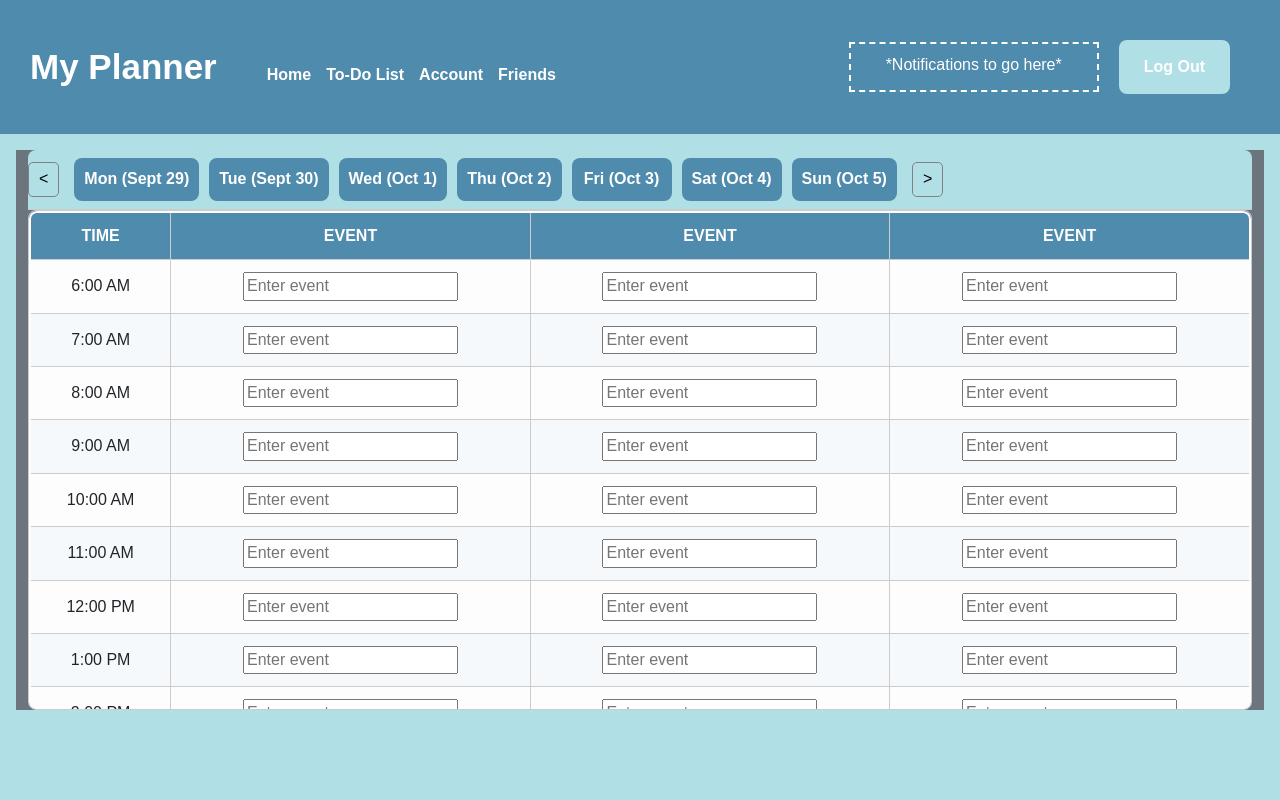
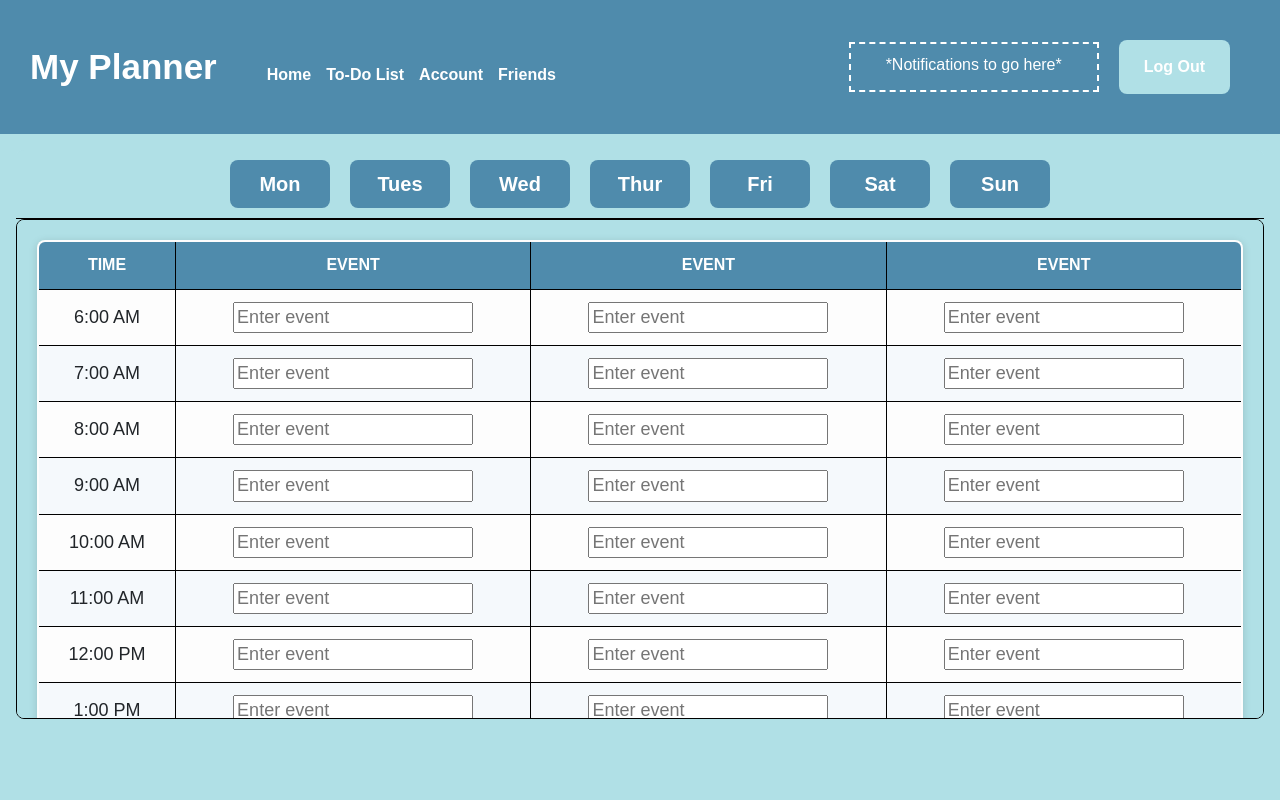
Before and after one commit to mstone13/startup, a React (Vite) app: page / in a window 1280 px wide. Shown: the top 800 px of the page. Built offline with nearby package versions, Linux system fonts and the light colour scheme; sample sign-in values are in the browser's storage.

Commit message:
Changes to calendar page, account page, app page. Functionality of days of the week being implemented.

```diff
--- a/src/account/account.css
+++ b/src/account/account.css
@@ -1,5 +1,3 @@
-/* @import url("index.css"); */
-
 main {
     background-color: powderblue;
     padding: 1rem;
@@ -9,14 +7,6 @@ main {
     align-items: center;
 }
 
-header {
-    background-color: rgb(79, 139, 172);
-    display: flex;
-    justify-content: space-between;
-    align-items: center;
-    padding-top: 40px;
-    padding-bottom: 40px;
-}
 
 h1{
   padding-right: 50px;
@@ -25,17 +15,6 @@ h1{
 
 h2{
     color: white;
-
-}
-
-#websocket-placeholder {
-    border: 2px dashed white;
-    padding: 10px;
-    width: 250px;
-    height: 50px;
-    text-align: center;
-    margin-left: auto;
-    color: white
 }
 
 nav a {
@@ -60,7 +39,7 @@ nav ul {
     background: white;
     border: 1px solid black;
     padding: 1rem;
-    width: 80%;
+    width: 100%;
     max-width: 600px;
     border-radius: 8px;
     box-shadow: 0 2px 6px rgba(0,0,0,0.1);
@@ -87,7 +66,11 @@ nav ul {
 h3 {
     text-align: center;
     font-size: 25px;
+    padding-bottom: 20px;
+    margin: 10px;
+    font-size: 40px;
 }
+
 
 .info-card {
     text-align: center;
@@ -105,3 +88,15 @@ h3 {
     align-items: center;
     margin-top: 10px;
 }
+
+.account-container form {
+    display: flex;
+    flex-direction: column;
+    gap: 10px;
+    width: 250px;
+}
+
+.account-container input {
+    flex-direction: column;
+    justify-content: center;
+}
--- a/src/account/account.jsx
+++ b/src/account/account.jsx
@@ -14,27 +14,33 @@ export function Account() {
 
   const location = useLocation();
   const queryParams = new URLSearchParams(location.search);
-  const isRegistering = queryParams.get('register') === true;
+  const isRegistering = queryParams.get('register') === 'true';
+
   const [user, setUser] = useState(savedUser);
+  const [name, setName] = useState('');
   const [username, setUsername] = useState('');
   const [email, setEmail] = useState('');
   const [password, setPassword] = useState('');
 
   function handleRegister(e) {
     e.preventDefault();
-    const newUser = { username, email, password };
+    const newUser = { name, username, email, password };
     localStorage.setItem('user', JSON.stringify(newUser))
     localStorage.setItem('isLoggedIn', 'true')
     setUser(newUser);
-    navigate('/account')
+    navigate('/account', {replace: true });
   }
 
-  function handleLogout() {
-    localStorage.removeItem('user');
-    localStorage.removeItem('isLoggedIn');
-    setUser(null);
+  // function handleLogout() {
+  //   localStorage.removeItem('user');
+  //   localStorage.removeItem('isLoggedIn');
+  //   setUser(null);
+  // }
+
+  if(user && isRegistering) {
+    navigate('/account'); // go to normal account view
+    return null;
   }
-
 
   if(!user || isRegistering){
     return (
@@ -46,6 +52,13 @@ export function Account() {
             placeholder="Username"
             value={username}
             onChange={(e) => setUsername(e.target.value)}
+            required
+          />
+          <input
+            type="name"
+            placeholder="Name"
+            value={name}
+            onChange={(e) => setName(e.target.value)}
             required
           />
           <input
@@ -69,16 +82,14 @@ export function Account() {
   return (
     <main>
       <section className="account-info">
-          <h3>*Name of User*</h3>
+          <h3>{user.name}</h3>
           <div className="info-grid">
-            <div className="info-card"><b>Email:</b> *user email*</div>
-            <div className="info-card"><b>Username:</b> *username*</div>
+            <div className="info-card"><b>Email:</b> {user.email}</div>
+            <div className="info-card"><b>Username:</b>{user.username}</div>
             <div className="info-card"><b>Member Since:</b> *date joined*</div>
             <div className="info-card"><b>Friends:</b> *list of friends*</div>
           </div>
       </section>
-        <button onClick={handleLogout}>Log Out</button>
-
     </main>
   );
 }
--- a/src/app.css
+++ b/src/app.css
@@ -11,7 +11,7 @@ html, body {
 main {
     flex: 1 1 auto;
     display: flex;
-    flex-direction: row;
+    flex-direction: column;
     background-color: powderblue;
     padding: 1rem;
     overflow: auto;
@@ -166,7 +166,7 @@ table {
 .calendar-container {
     max-height: 500px;
     overflow: auto;
-    border: 1px solid #ccc;
+    border: 1px solid #000000;
     border-radius: 8px;
     display: flex;
     justify-content: space-between;
@@ -189,7 +189,7 @@ table {
 th, td {
   padding: 12px;
   text-align: center;
-  border: 1px solid #ccc;
+  border: 1px solid #000000;
 }
 
 th {
@@ -209,14 +209,11 @@ tr:nth-child(even) {
     gap: 10px;
     border-radius: 8px 8px 0 0;
     padding: 0.5rem 0;
-    border-bottom: 1px solid #ccc;
+    border-bottom: 1px solid #000000;
 }
-
 
 .days{
     display: flex;
-    overflow-x: auto;
-    scrollbar-width: none;
 }
 
 .day {
@@ -238,13 +235,6 @@ tr:nth-child(even) {
     color: white;
 }
 
-.days-of-the-week button{
-    background: none;
-    border: 1px solid gray;
-    padding: 5px 10px;
-    cursor: pointer;
-    border-radius: 5px;
-}
 
 #location-placeholder {
     text-align: center;
--- a/src/app.jsx
+++ b/src/app.jsx
@@ -20,7 +20,8 @@ function Header() {
   const isLoggedIn = localStorage.getItem('isLoggedIn') === 'true';
 
   function handleLogout() {
-    localStorage.removeItem('isLoggedIn')
+    localStorage.removeItem('isLoggedIn');
+    localStorage.removeItem('user');
     navigate('/login');
   }
 
--- /dev/null
+++ b/src/calendar/calendar.css
@@ -0,0 +1,38 @@
+.calendar-container {
+    width: 100%;
+    background-color: powderblue;
+    text-align: center;
+    padding: 20px;
+    box-sizing: border-box;
+}
+
+.calendar-wrapper {
+    display: flex;
+    flex-direction: column;
+    width: 100%
+}
+
+.days-of-the-week {
+    background: powderblue;
+    font-size: 20px;
+
+    display: flex;
+    justify-content: center;
+    gap: 10px;
+    padding: 10px 0;
+}
+
+.days {
+    display: flex;
+    gap: 10px;
+}
+
+.day.selected {
+    background-color: darkblue;
+    color: white;
+}
+
+tbody {
+    font-family: Arial, Helvetica, sans-serif;
+    font-size: 18px;
+}
--- a/src/calendar/calendar.jsx
+++ b/src/calendar/calendar.jsx
@@ -1,20 +1,29 @@
 import React from 'react';
+import './calendar.css'
+import { useState } from 'react';
 
 export function Calendar() {
+  const [selectedDay, setSelectedDay] = useState(null)
+  const daysOfWeek = ['Mon', 'Tues', 'Wed', 'Thur', 'Fri', 'Sat', 'Sun'];
+
+  function handleDay(day) {
+    setSelectedDay(day);
+  }
+
   return (
-    <div className="container-fluid bg-secondary text-center">
-      <div className="days-of-the-week" style={{ backgroundColor: 'powderblue' }}>
-        <button className="prev">&lt;</button>
+    <div className="calendar-wrapper">
+      <div className="days-of-the-week">
         <div className="days">
-          <div className="day">Mon (Sept 29)</div>
-          <div className="day">Tue (Sept 30)</div>
-          <div className="day">Wed (Oct 1)</div>
-          <div className="day">Thu (Oct 2)</div>
-          <div className="day">Fri (Oct 3)</div>
-          <div className="day">Sat (Oct 4)</div>
-          <div className="day">Sun (Oct 5)</div>
-        </div>
-        <button className="next">&gt;</button>
+          {daysOfWeek.map(day => (
+            <div
+              key={day}
+              className={`day ${selectedDay === day ? 'selected' : ''}`}
+              onClick={() => handleDay(day)}
+              >
+                {day}
+                </div>
+              ))}
+          </div>
       </div>
 
       <div className="calendar-container" style={{ display: 'flex', alignItems: 'flex-start', gap: '20px' }}>
--- a/src/login/login.jsx
+++ b/src/login/login.jsx
@@ -11,11 +11,12 @@ export function Login() {
     e.preventDefault();
 
     if (username === 'user' && password === 'password') {
+      const dummyUser = { username: 'user', email: 'user@example.com', name: 'Demo User' };
       localStorage.setItem('isLoggedIn', 'true');
+      localStorage.setItem('user', JSON.stringify(dummyUser)); // store user info
       navigate('/');
-    } else {
-      alert('Invalid credentials — try user/password'); //dummy username and password for now
-    }
+}
+
   }
 
   function handleCreateAccount() {
```
